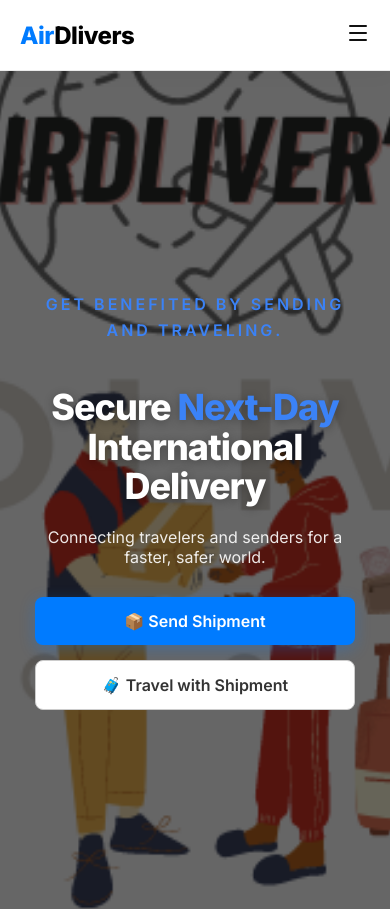
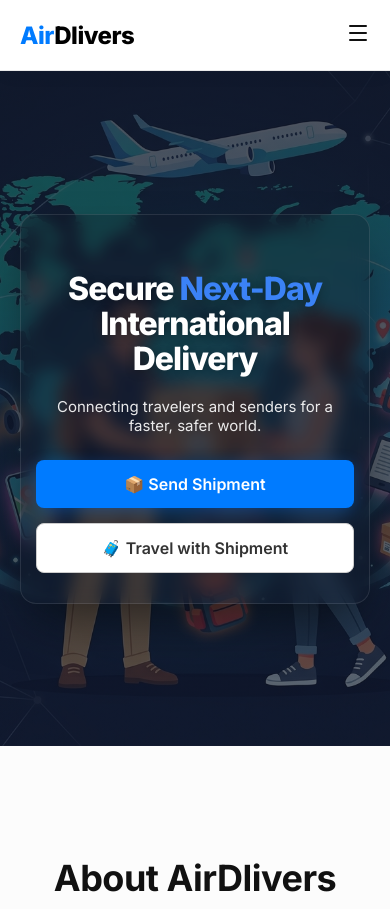
Before and after one commit to tejarav85/airdlivers-bot, a React (Create React App) app in the folder airdlivers-web/: page / in a window 390 px wide. Shown: the top 909 px of the page. Built offline with nearby package versions, Linux system fonts and the light colour scheme.

Commit message:
UI Redesign: Updated professional hero background, removed tagline, and added glassmorphism

```diff
--- a/airdlivers-web/src/HomePage.css
+++ b/airdlivers-web/src/HomePage.css
@@ -30,10 +30,10 @@
   color: #ffffff;
   padding: 100px 20px;
   overflow: hidden;
-  background-image: url('./hero.png');
   background-size: cover;
-  background-position: center;
+  background-position: center 30%; /* Align to keep plane and characters visible */
   background-attachment: fixed;
+  background-repeat: no-repeat;
 }
 
 .hero::before {
@@ -43,18 +43,27 @@
   left: 0;
   right: 0;
   bottom: 0;
-  background: rgba(0, 0, 0, 0.6); /* Slightly dark overlay */
+  background: linear-gradient(
+    to bottom,
+    rgba(17, 24, 39, 0.75), /* Dark blue overlay top */
+    rgba(17, 24, 39, 0.65)  /* Slightly lighter bottom */
+  );
   z-index: 1;
 }
 
 .hero-content {
   position: relative;
   z-index: 10;
-  max-width: 900px;
+  max-width: 1000px;
   display: flex;
   flex-direction: column;
   align-items: center;
-  padding: 20px;
+  padding: 60px 40px;
+  background: rgba(17, 24, 39, 0.3); /* Subtle container background */
+  backdrop-filter: blur(8px); /* Glassmorphism effect */
+  border-radius: 24px;
+  border: 1px solid rgba(255, 255, 255, 0.1);
+  box-shadow: 0 25px 50px -12px rgba(0, 0, 0, 0.5);
 }
 
 .hero h1 {
@@ -81,15 +90,6 @@
   max-width: 700px;
 }
 
-.hero-tagline {
-  font-family: inherit;
-  text-transform: uppercase;
-  letter-spacing: 3px;
-  font-size: 20px !important;
-  color: #3b82f6 !important; /* Premium Blue */
-  font-weight: 600 !important;
-  margin-bottom: 15px !important;
-}
 
 .hero p {
   font-size: 22px;
@@ -320,18 +320,19 @@
 }
 
 @media (max-width: 768px) {
-  .hero { background-attachment: scroll; } /* Mobile fix for fixed bg */
+  .hero { background-attachment: scroll; background-position: center 10%; } /* Mobile fix for fixed bg */
   .hero h1 { font-size: 48px; letter-spacing: -1px; }
   .hero-subtext { font-size: 18px; max-width: 100%; }
-  .hero-tagline { font-size: 16px !important; }
   .about-grid { grid-template-columns: 1fr; gap: 40px; }
+  .hero-content { padding: 40px 20px; border-radius: 16px; margin: 0 10px; }
 }
 
 @media (max-width: 480px) {
-  .hero { padding: 80px 15px; }
-  .hero h1 { font-size: 36px; }
-  .hero-subtext { font-size: 16px; margin-bottom: 30px; }
+  .hero { padding: 40px 10px; min-height: 80vh; }
+  .hero h1 { font-size: 32px; }
+  .hero-subtext { font-size: 15px; margin-bottom: 25px; }
   .hero-buttons { flex-direction: column; width: 100%; gap: 15px; }
   .hero-buttons button { width: 100%; padding: 14px 24px; }
   .contact-links { flex-direction: column; width: 100%; max-width: 300px; margin: 0 auto; }
+  .hero-content { padding: 30px 15px; }
 }
--- a/airdlivers-web/src/HomePage.js
+++ b/airdlivers-web/src/HomePage.js
@@ -32,15 +32,6 @@
             {/* HERO SECTION */}
             <section className="hero" style={{ backgroundImage: `url(${heroImage})` }}>
                 <div className="hero-content">
-                    <motion.p
-                        className="hero-tagline"
-                        initial={{ opacity: 0, y: -10 }}
-                        animate={{ opacity: 1, y: 0 }}
-                        transition={{ duration: 0.8, delay: 0.2 }}
-                    >
-                        Get benefited by sending and traveling.
-                    </motion.p>
-
                     <motion.h1
                         initial={{ opacity: 0, y: 10 }}
                         animate={{ opacity: 1, y: 0 }}
```
Also changed, not shown: airdlivers-web/src/hero.png.
